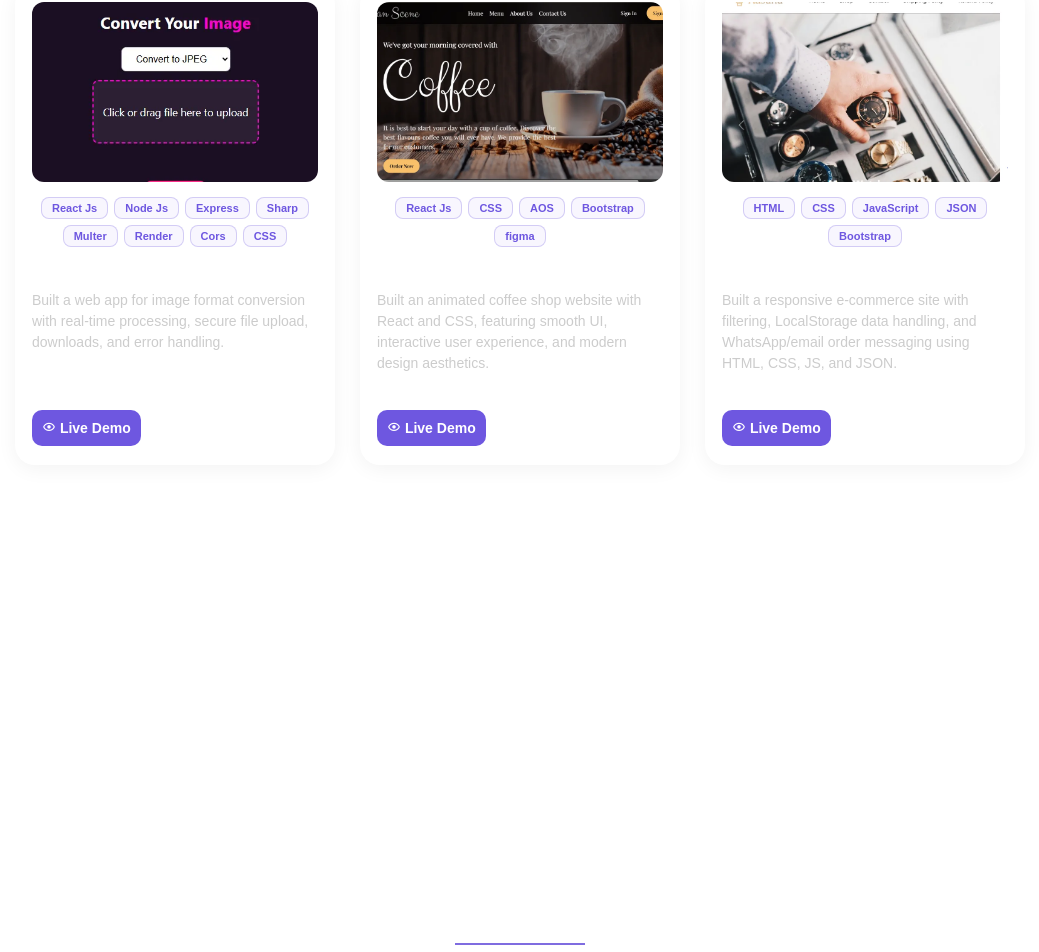
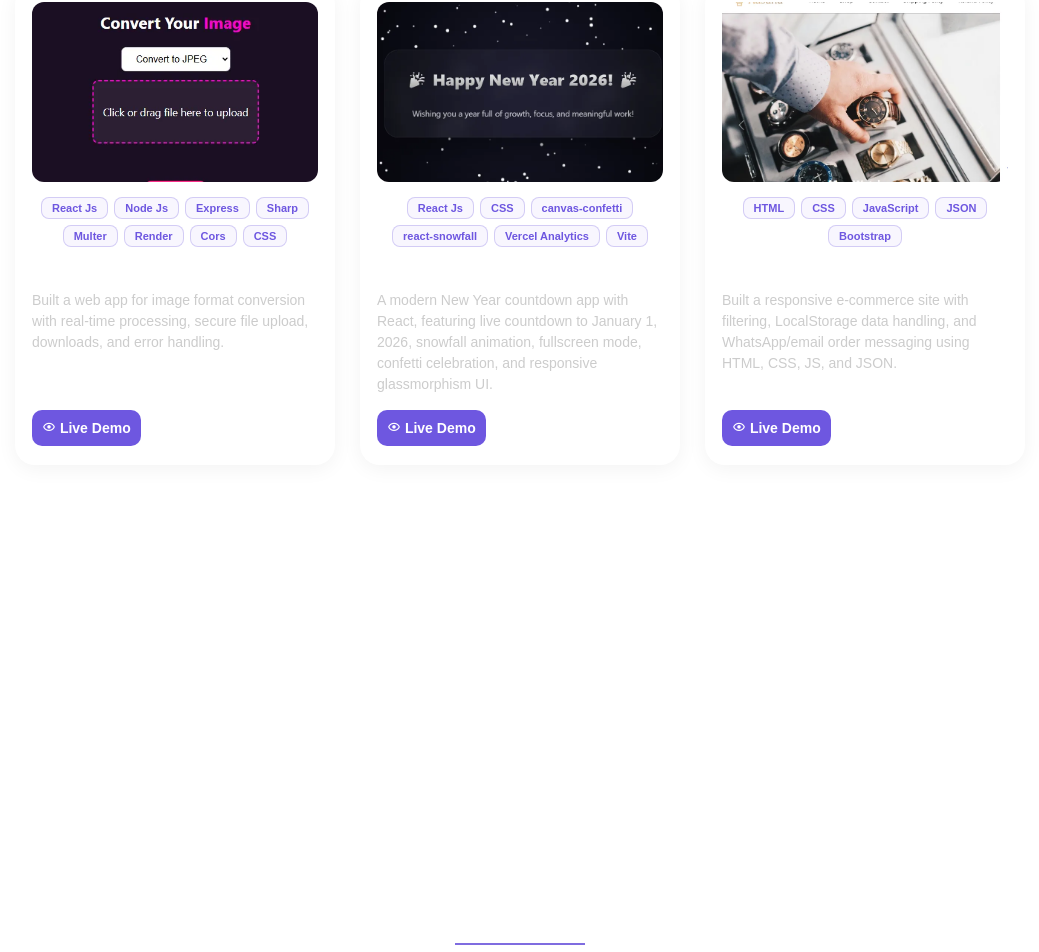
Before and after one commit to mzeeshanh-dev/frontend-portfolio, a React (Vite) app: page / in a window 1280 px wide. Shown: the part 3960-4912 px from the top of the page, without its empty margins (120-1159 px from the left). Built offline with nearby package versions, Linux system fonts and the light colour scheme.

Commit message:
MERN Stack developer

```diff
--- a/src/components/Portfolio.jsx
+++ b/src/components/Portfolio.jsx
@@ -61,13 +61,14 @@ const projects = [
   },
   {
     image: img2,
-    title: "Coffee Bean Shop",
-    skills: ["React Js", "CSS", "AOS", "Bootstrap", "figma"],
+    title: "New Year Vibes",
+    skills: ["React Js", "CSS", "canvas-confetti", "react-snowfall", "Vercel Analytics", "Vite"],
     description:
-      "Built an animated coffee shop website with React and CSS, featuring smooth UI, interactive user experience, and modern design aesthetics.",
-    link: "https://bean-scene-xi.vercel.app/",
-    codeLink: "https://github.com/mzeeshanh-dev/figma-to-code-coffee-bean",
-  },
+      "A modern New Year countdown app with React, featuring live countdown to January 1, 2026, snowfall animation, fullscreen mode, confetti celebration, and responsive glassmorphism UI.",
+    link: "https://newyearvibes.vercel.app/",
+    codeLink: "https://github.com/mzeeshanh-dev/newyearvibes",
+  }
+  ,
   {
     image: img3,
     title: "E-Commerce Website",
```
Also changed, not shown: src/assets/projects/project2.webp.
